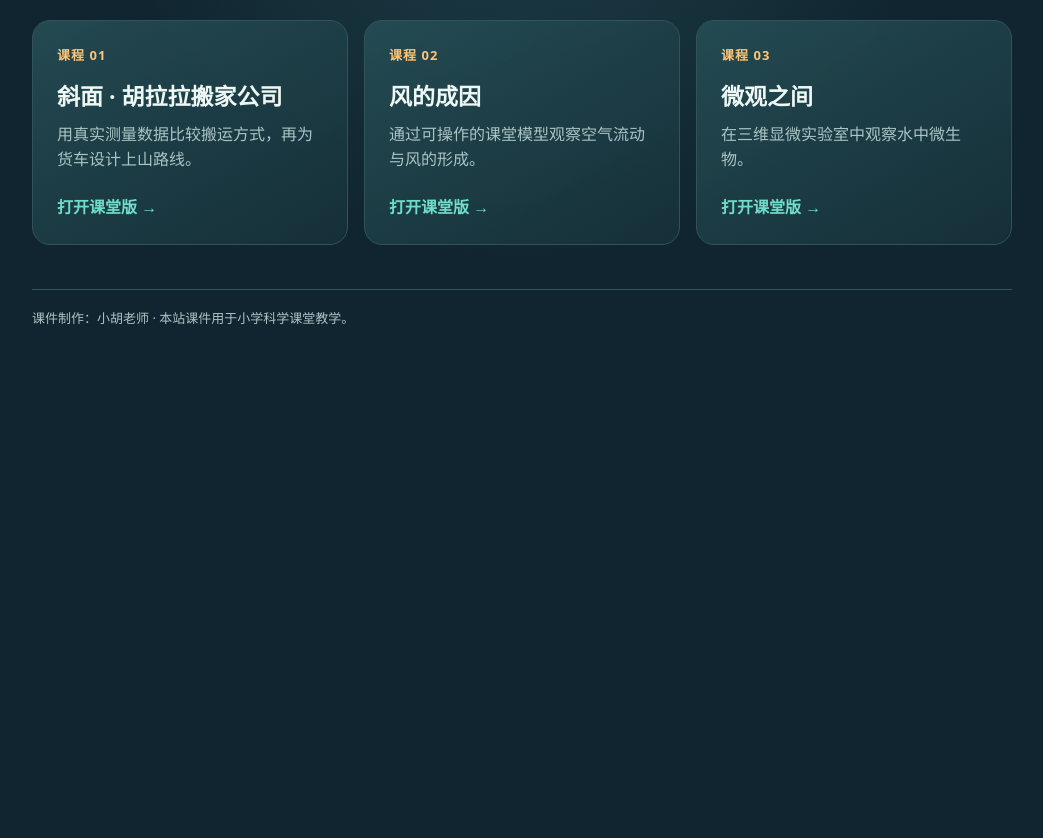
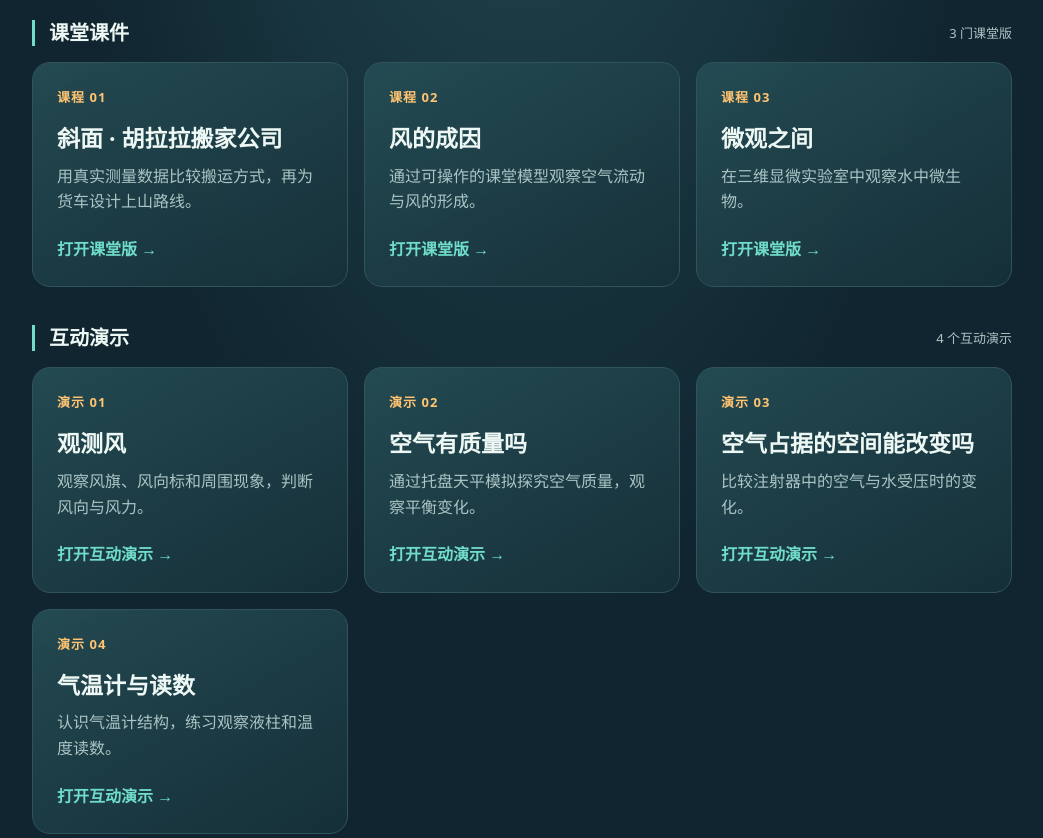
Before and after one commit to gmexkiller/xiaoxue-kexue-classroom, a plain HTML site: page index.html in a window 1280 px wide. Shown: the part 320-1158 px from the top of the page, without its empty margins (118-1161 px from the left). Before the commit the page ends 800 px from the top, so only its background shows below. Drawn offline with Linux system fonts and the light colour scheme.

Commit message:
Add secondary science demos to classroom homepage

```diff
--- a/index.html
+++ b/index.html
@@ -5,11 +5,12 @@
   <meta name="viewport" content="width=device-width, initial-scale=1">
   <meta name="theme-color" content="#10252f">
   <meta name="description" content="面向小学科学课堂的交互教学课件与真实实验活动。">
+  <link rel="icon" href="data:,">
   <title>小学科学交互课堂 · 小胡老师</title>
   <style>
     :root{color-scheme:dark;--bg:#10252f;--panel:#183640;--line:#31535a;--text:#edf7f4;--muted:#abc4c4;--mint:#70ddca;--gold:#ffc371}
     *{box-sizing:border-box}body{margin:0;min-height:100vh;background:radial-gradient(ellipse at 50% -20%,#27505a 0,transparent 55%),var(--bg);color:var(--text);font:16px/1.6 "Microsoft YaHei",system-ui,sans-serif}
-    main{width:min(980px,calc(100% - 40px));margin:0 auto;padding:9vh 0 48px}.eyebrow{color:var(--mint);font-size:13px;letter-spacing:.12em;font-weight:700}.hero{margin:14px 0 42px}.hero h1{font-size:clamp(30px,5vw,54px);line-height:1.12;margin:0 0 16px}.hero p{color:var(--muted);max-width:650px;margin:0;font-size:17px}.cards{display:grid;grid-template-columns:repeat(auto-fit,minmax(260px,1fr));gap:16px}.card{display:flex;flex-direction:column;min-height:210px;padding:24px;border:1px solid var(--line);border-radius:18px;background:linear-gradient(150deg,rgba(37,77,85,.9),rgba(22,48,57,.92));text-decoration:none;color:inherit;transition:transform .18s,border-color .18s}.card:hover,.card:focus-visible{transform:translateY(-3px);border-color:var(--mint);outline:none}.number{color:var(--gold);font-size:13px;font-weight:800;letter-spacing:.08em}.card h2{font-size:23px;margin:12px 0 7px}.card p{color:var(--muted);margin:0 0 22px}.open{margin-top:auto;color:var(--mint);font-weight:700}.foot{margin-top:44px;padding-top:18px;border-top:1px solid var(--line);font-size:13px;color:var(--muted)}
+    main{width:min(980px,calc(100% - 40px));margin:0 auto;padding:9vh 0 48px}.eyebrow{color:var(--mint);font-size:13px;letter-spacing:.12em;font-weight:700}.hero{margin:14px 0 42px}.hero h1{font-size:clamp(30px,5vw,54px);line-height:1.12;margin:0 0 16px}.hero p{color:var(--muted);max-width:650px;margin:0;font-size:17px}.collection+.collection{margin-top:38px}.collection-heading{display:flex;align-items:center;justify-content:space-between;gap:16px;margin:0 0 16px;padding-left:14px;border-left:3px solid var(--mint)}.collection-heading h2{margin:0;font-size:20px;line-height:1.3}.collection-count{color:var(--muted);font-size:13px;white-space:nowrap}.cards{display:grid;grid-template-columns:repeat(auto-fit,minmax(260px,1fr));gap:16px}.card{display:flex;flex-direction:column;min-height:210px;padding:24px;border:1px solid var(--line);border-radius:18px;background:linear-gradient(150deg,rgba(37,77,85,.9),rgba(22,48,57,.92));text-decoration:none;color:inherit;transition:transform .18s,border-color .18s}.card:hover,.card:focus-visible{transform:translateY(-3px);border-color:var(--mint);outline:none}.number{color:var(--gold);font-size:13px;font-weight:800;letter-spacing:.08em}.card h3{font-size:23px;margin:12px 0 7px}.card p{color:var(--muted);margin:0 0 22px}.open{margin-top:auto;color:var(--mint);font-weight:700}.foot{margin-top:44px;padding-top:18px;border-top:1px solid var(--line);font-size:13px;color:var(--muted)}
   </style>
 </head>
 <body>
@@ -19,16 +20,36 @@
       <h1>从真实问题出发，<br>一起观察与发现。</h1>
       <p>面向课堂投影与触摸操作的科学教学课件。数字场景帮助提出问题、展示结构；实验测量与工程测试由学生亲自完成。</p>
     </header>
-    <section class="cards" aria-label="课堂课件">
+    <section class="collection" aria-labelledby="lessons-title">
+      <div class="collection-heading"><h2 id="lessons-title">课堂课件</h2><span class="collection-count">3 门课堂版</span></div>
+      <div class="cards">
       <a class="card" href="./lessons/%E6%96%9C%E9%9D%A2/output/%E6%96%9C%E9%9D%A2_%E8%83%A1%E6%8B%89%E6%8B%89%E8%AF%BE%E5%A0%82%E7%89%88.html">
-        <span class="number">课程 01</span><h2>斜面 · 胡拉拉搬家公司</h2><p>用真实测量数据比较搬运方式，再为货车设计上山路线。</p><span class="open">打开课堂版 →</span>
+        <span class="number">课程 01</span><h3>斜面 · 胡拉拉搬家公司</h3><p>用真实测量数据比较搬运方式，再为货车设计上山路线。</p><span class="open">打开课堂版 →</span>
       </a>
       <a class="card" href="./lessons/%E9%A3%8E%E7%9A%84%E6%88%90%E5%9B%A0/output/%E9%A3%8E%E7%9A%84%E6%88%90%E5%9B%A0_%E5%B0%8F%E8%83%A1%E8%80%81%E5%B8%88%E8%AF%BE%E5%A0%82%E7%89%88.html">
-        <span class="number">课程 02</span><h2>风的成因</h2><p>通过可操作的课堂模型观察空气流动与风的形成。</p><span class="open">打开课堂版 →</span>
+        <span class="number">课程 02</span><h3>风的成因</h3><p>通过可操作的课堂模型观察空气流动与风的形成。</p><span class="open">打开课堂版 →</span>
       </a>
       <a class="card" href="./lessons/%E5%BE%AE%E8%A7%82%E4%B9%8B%E9%97%B4/output/%E5%BE%AE%E8%A7%82%E4%B9%8B%E9%97%B4_%E5%B0%8F%E8%83%A1%E8%80%81%E5%B8%88%E8%AF%BE%E5%A0%82%E7%89%88.html">
-        <span class="number">课程 03</span><h2>微观之间</h2><p>在三维显微实验室中观察水中微生物。</p><span class="open">打开课堂版 →</span>
+        <span class="number">课程 03</span><h3>微观之间</h3><p>在三维显微实验室中观察水中微生物。</p><span class="open">打开课堂版 →</span>
       </a>
+      </div>
+    </section>
+    <section class="collection" aria-labelledby="demos-title">
+      <div class="collection-heading"><h2 id="demos-title">互动演示</h2><span class="collection-count">4 个互动演示</span></div>
+      <div class="cards">
+        <a class="card" href="./reference-ui/secondary/%E8%A7%82%E6%B5%8B%E9%A3%8E.html">
+          <span class="number">演示 01</span><h3>观测风</h3><p>观察风旗、风向标和周围现象，判断风向与风力。</p><span class="open">打开互动演示 →</span>
+        </a>
+        <a class="card" href="./reference-ui/secondary/%E7%A9%BA%E6%B0%94%E6%9C%89%E8%B4%A8%E9%87%8F%E5%90%97.html">
+          <span class="number">演示 02</span><h3>空气有质量吗</h3><p>通过托盘天平模拟探究空气质量，观察平衡变化。</p><span class="open">打开互动演示 →</span>
+        </a>
+        <a class="card" href="./reference-ui/secondary/%E7%A9%BA%E6%B0%94%E5%8D%A0%E6%8D%AE%E7%9A%84%E7%A9%BA%E9%97%B4%E8%83%BD%E6%94%B9%E5%8F%98%E5%90%97.html">
+          <span class="number">演示 03</span><h3>空气占据的空间能改变吗</h3><p>比较注射器中的空气与水受压时的变化。</p><span class="open">打开互动演示 →</span>
+        </a>
+        <a class="card" href="./reference-ui/secondary/%E6%B8%A9%E5%BA%A6%E8%AE%A1%E6%98%BE%E7%A4%BA%E6%A8%A1%E6%8B%9F.html">
+          <span class="number">演示 04</span><h3>气温计与读数</h3><p>认识气温计结构，练习观察液柱和温度读数。</p><span class="open">打开互动演示 →</span>
+        </a>
+      </div>
     </section>
     <footer class="foot">课件制作：小胡老师 · 本站课件用于小学科学课堂教学。</footer>
   </main>
```
Also changed, not shown: README.md.
